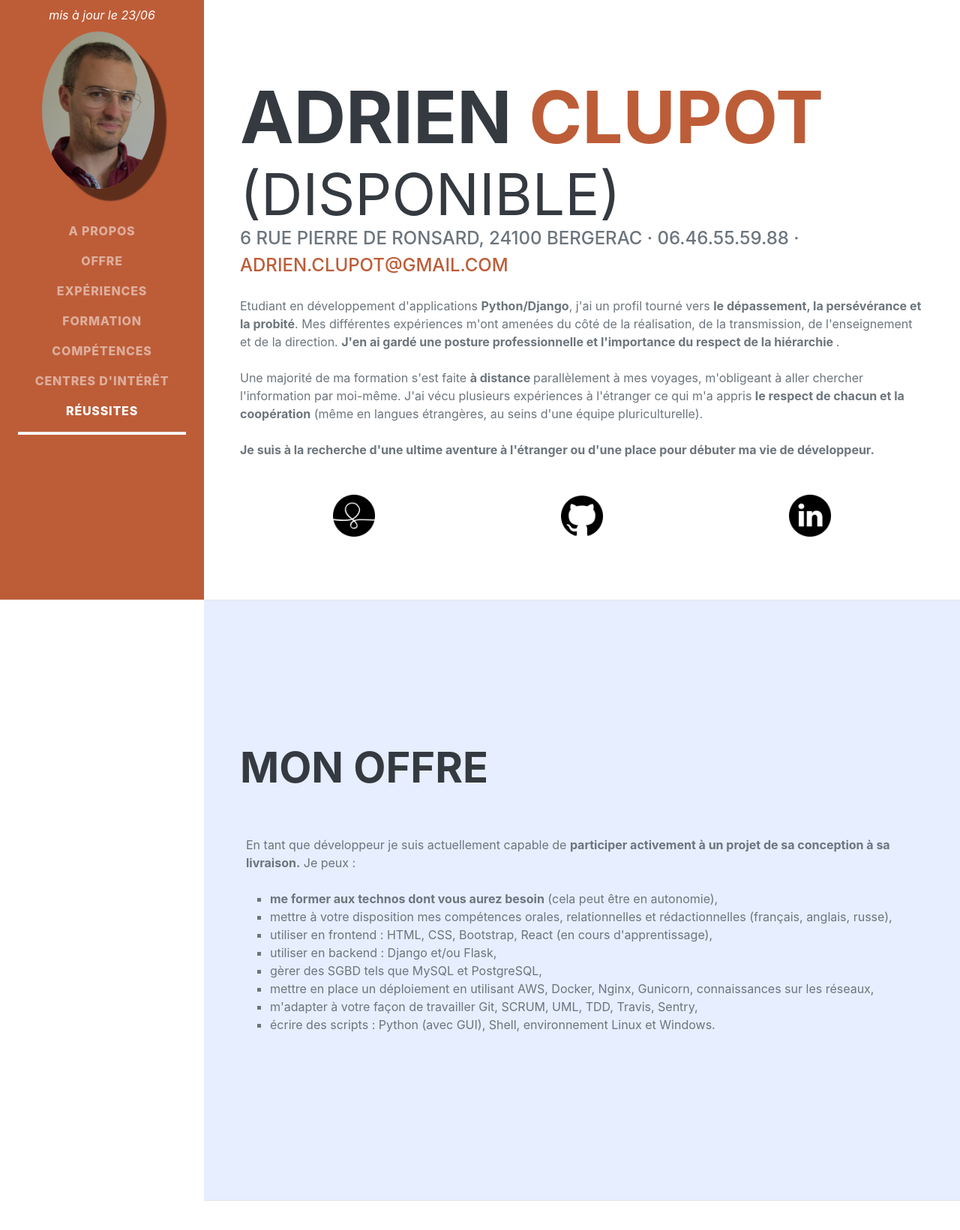
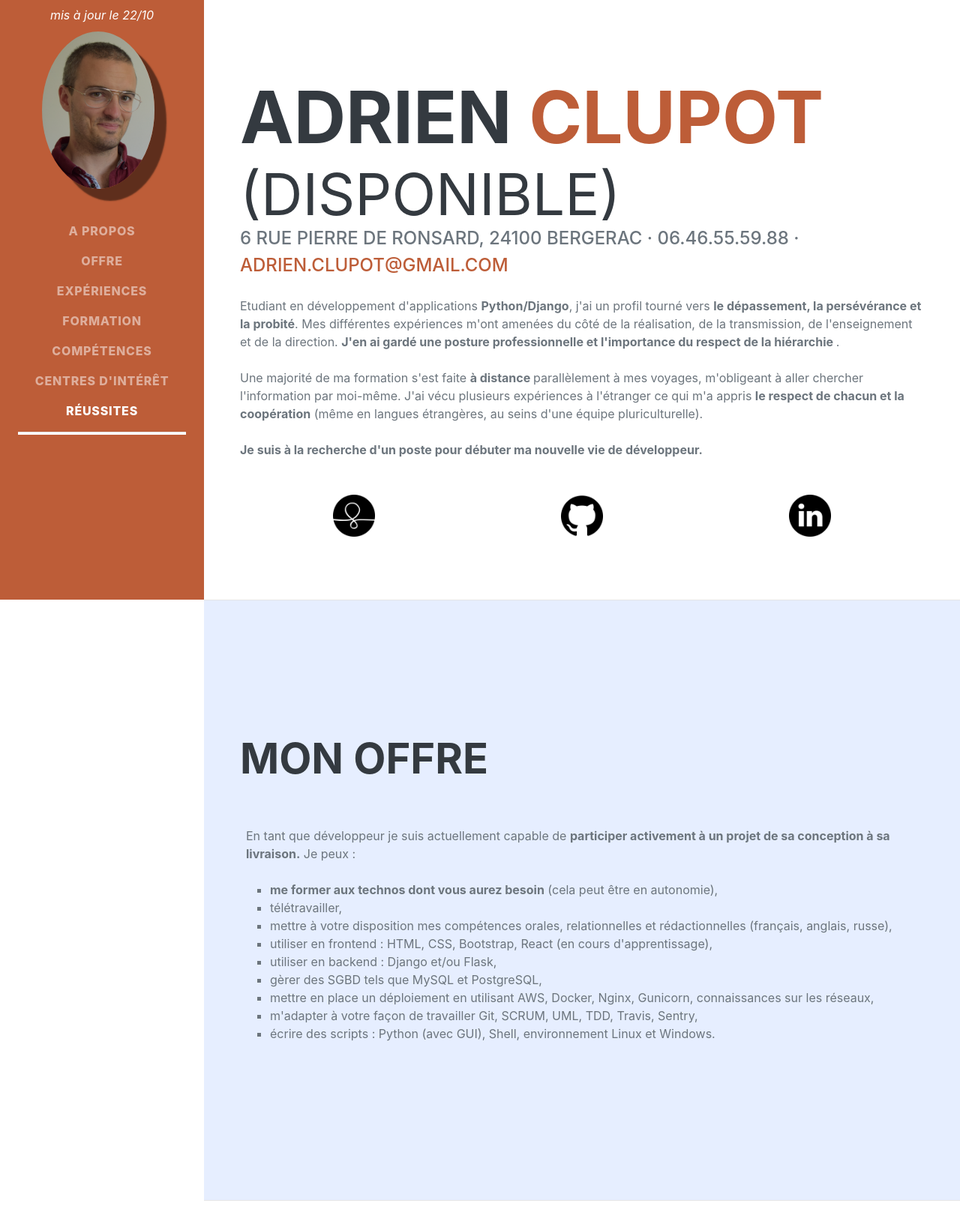
Before and after one commit to blingstand/cv, a Django app: page /cv/ in a window 1280 px wide. Shown: the top 1641 px of the page at 75% size. Run offline with Django 3.2, Linux system fonts and the light colour scheme; some libraries are stand-ins or nearby versions; some web fonts are replaced.

Commit message:
change after morgane comments

```diff
--- a/core/templates/core/core.html
+++ b/core/templates/core/core.html
@@ -31,7 +31,7 @@
 <body id="page-top">
 
   <nav class="navbar navbar-expand-lg navbar-dark bg-primary fixed-top" id="sideNav">
-    <p class="text-white italic">mis à jour le 23/06</p>
+    <p class="text-white italic">mis à jour le 22/10</p>
     <span class="d-block d-lg-none"><a class="navbar-brand js-scroll-trigger" href="#page-top">Adrien CLUPOT</a></span>
     <span class="d-none d-lg-block">
       <div class="cardBox">
--- a/cv/templates/cv/index.html
+++ b/cv/templates/cv/index.html
@@ -18,17 +18,17 @@
 			</p>
 			<p class=" mb-4"> Une majorité de ma formation s'est faite <span class="imp">à distance </span> parallèlement à mes voyages, m'obligeant à aller chercher l'information par moi-même. J'ai vécu plusieurs expériences à l'étranger ce qui m'a appris <span class="imp">le respect de chacun	et la coopération</span> (même en langues étrangères, au seins d'une équipe pluriculturelle).
 			</p>
-			<p class=" mb-4"><span class="imp">Je suis à la recherche d'une ultime aventure à l'étranger ou d'une place pour débuter ma vie de développeur.</span>
+			<p class=" mb-4"><span class="imp">Je suis à la recherche d'un poste pour débuter ma nouvelle vie de développeur.</span>
 			</p>
 			<div class="social-icons">
 				<a href="https://www.couchsurfing.com/people/adrienclupot" target="_blank">
-					<img class="logo mt-5" src="{%static 'core/assets/img/cs.png' %}" alt="logo couchsurfing" ></img>
+					<img class="logo mt-5" src="{%static 'core/assets/img/cs.png' %}" alt="logo couchsurfing" title="ma personnalité"></img>
 				</a>
 				<a href="https://github.com/blingstand" target="_blank">
-					<img class="logo mt-5" src="{%static 'core/assets/img/git.png' %}" alt="logo github" ></img>
+					<img class="logo mt-5" src="{%static 'core/assets/img/git.png' %}" alt="logo github" title="mon travail"></img>
 				</a>
 				<a href="https://www.linkedin.com/in/adrien-clupot-31ab41154/" target="_blank">
-					<img class="logo mt-5" src="{%static 'core/assets/img/lki.png' %}" alt="logo linkedin" ></img>
+					<img class="logo mt-5" src="{%static 'core/assets/img/lki.png' %}" alt="logo linkedin" title="mon parcours" ></img>
 				</a>
 			</div>
 		</div>
@@ -44,6 +44,7 @@
 					En tant que développeur je suis actuellement capable de <span class="imp">participer activement à un projet de sa conception à sa livraison.</span> Je peux :
 					<ul class="square">
 						<li><span class="imp">me former aux technos dont vous aurez besoin</span> (cela peut être en autonomie),</li>
+						<li>télétravailler,</li>
 						<li>mettre à votre disposition mes compétences orales, relationnelles et rédactionnelles (français, anglais, russe),</li>
 						<li>utiliser en frontend : HTML, CSS, Bootstrap, React (en cours d'apprentissage),</li>
 						<li>utiliser en backend : Django et/ou Flask, </li>
@@ -180,8 +181,8 @@
 				<div class="resume-content">
 					<h3 class="mb-0">Employé agricole (Allemagne)</h3>
 					<div class="subheading mb-3"><a href="https://wwoof.de/"> Wwoofing Allemagne	</a></div>
-					<p>J'ai travaillé dans une ferme agricole biologique en Allemagne près de Hanovre. J'ai fait du maraîchage et des travaux de construction. J'ai passé un mois avec des personnes végétariennes.
-						<span class="imp"> J'ai pu apprécier au quotidien la rigueur allemande.</span>
+					<p>J'ai travaillé dans une ferme agricole biologique en Allemagne près de Hanovre. J'ai fait du maraîchage et des travaux de construction. J'ai passé un mois avec des personnes très différentes de celui que j'étais, je m'y suis adapté et cela m'a amené à prendre conscience de mon mode de vie.
+						<span class="imp"> J'en ai gardé l'habitude de me lever de bonne heure et de travailler tous les jours .</span>
 					</p>
 				</div>
 				<div class="resume-date text-md-right">
@@ -192,8 +193,8 @@
 				<div class="resume-content">
 					<h3 class="mb-0">Animateur Ski (FR74)</h3>
 					<div class="subheading mb-3"><a href="https://www.montreuil.fr/education-jeunesse/sejours-de-vacances"> Ville de Montreuil </a></div>
-					<p>Poste d'animateur spécialisé ski pour jeunes issus de milieu défavorisé. Il y a eu un incident lié à la drogue dans l'équipe d'animation mais classé sans suite pour cause de manque de personnel encadrant.
-						<span class="imp"> J'ai pris conscience que l'une des limites du cadre était les décisions menant à sa propre fin.</span>
+					<p>Poste d'animateur spécialisé ski pour jeunes issus de milieu défavorisé. Le directeur avait pris le parti de poser un cadre souple, pour une équipe qui avait besoin d'être accompagnée.
+						<span class="imp"> J'ai pu expérimenter qu'une situation où le cadre est fixé avant la prise en compte de l'équipe crée rapidement des difficultés.</span>
 					</p>
 				</div>
 				<div class="resume-date text-md-right">
@@ -205,7 +206,7 @@
 					<h3 class="mb-0">Agent service restauration (FR63)</h3>
 					<div class="subheading mb-3"><a href="https://usine.crous-clermont.fr/restauration/"> Restaurant Universitaire Crous	</a></div>
 					<p>Poste de plongeur au sein des cuisine du Restaurant Universitaire de Clermont-Ferrand.
-						<span class="imp"> J'ai pu vivre une situation où l'absence de chef a mené à l'anarchie.</span>
+						<span class="imp"> J'ai pu vivre une situation d'auto gestion ratée en l'absence de chef.</span>
 					</p>
 				</div>
 				<div class="resume-date text-md-right">
@@ -216,7 +217,7 @@
 				<div class="resume-content">
 					<h3 class="mb-0">Animateur Roller (FR33)</h3>
 					<div class="subheading mb-3"><a href="http://www.laligue33.org/"> La Ligue de l'Enseignement		</a></div>
-					<p>Poste d'animateur spécialisé qui m'a demandé de préparer des cours pratiques mais aussi d'arriver à intégrer les adultes accompagnateurs. Colo assez spéciale avec beaucoup plus de problèmes de vie en collectivité que d'habitude menant à des renvois, des hospitalisations et la venu de la gendarmerie.
+					<p>Poste d'animateur spécialisé qui m'a demandé de préparer des cours pratiques mais aussi d'arriver à intégrer les adultes accompagnateurs. Colo assez spéciale avec beaucoup plus de problèmes de vie en collectivité que précédemment.
 						<span class="imp"> J'en retiens l'importance d'une direction cohérente et unie lorsque la situation s'envenime.</span>
 					</p>
 				</div>
@@ -240,7 +241,7 @@
 				<div class="resume-content">
 					<h3 class="mb-0">Animateur Ski (FR38)</h3>
 					<div class="subheading mb-3"><a href="http://www.laligue38.org/"> La Ligue de l'Enseignement	</a></div>
-					<p>Poste d'animateur spécialisé ski pour jeunes issus de milieu défavorisé avec beaucoup de blessés parmi les enfants suite à des négligences d'adultes. Colo éprouvante d'un point de vue physique : 6h de ski par jours avec seulement 4h de sommeil par nuit sur un mois.
+					<p>Poste d'animateur spécialisé ski pour jeunes issus de milieu défavorisé. Colo demandant un fort investissement physique : 6h de ski par jours avec seulement 4h de sommeil par nuit sur un mois.
 						<span class="imp"> J'ai pris conscience que mes capacités physiques étaient bien meilleures que ce que j'imaginais.</span>
 					</p>
 				</div>
@@ -340,7 +341,7 @@
 					<div>Informatique - Didactique</div>
 					<p>MASTER 1</p>
 					<p>
-						Je n'ai pas fait le master2 car l'offre et la réalité des enseignements étaient trop différents à mon goût. L'enseignement universitaire ne me convient plus.
+						L'enseignement universitaire ne me m'apportant pas ce dont j'avais besoin j'ai préféré arrêter.
 					</p>
 					<p>
 						Durant cette année j'ai réalisé des projets de conception pédagogique pour l'université mais aussi dans le cadre d'un stage à l'alliance française de Grenoble.
@@ -421,7 +422,7 @@
 		<div class=" ">
 			<div class="w-100 bg-white p-5">
 				<h2 class="mb-5 text-center">Centres d'intérêt</h2>
-				<p class="text-indent">En dehors du code, j'aime explorer cela peut passer par visiter chacun des petits villages autour de chez moi comme aller visiter un département voisin, une région ou un pays. Mon exploration se fait majoritairement avec vélo, saccoches et tente mais il m'arrive d'utiliser le bus ou la voiture. Je suis attiré par la nature et les rencontres pour partager de bons moments avec des amis ou inconnus. C'est encore plus fun en parlant d'autres langues.</p>
+				<p class="text-indent">En dehors du code, j'aime explorer cela peut passer par visiter chacun des petits villages autour de chez moi comme aller visiter un département voisin, une région ou un pays. Mon exploration se fait majoritairement avec vélo, saccoches et tente mais il m'arrive d'utiliser le bus ou la voiture. Je suis attiré par la nature et les rencontres pour partager de bons moments avec des amis ou gens rencontrés récemment. C'est encore plus fun en parlant d'autres langues.</p>
 				<p class="text-indent ">Lorsque la météo ne me permet pas de sortir (ou pendant un confinement), je joue en ligne ou alors j'étudie, une habitude devenue un plaisir. J'aime apprendre, résoudre des problèmes, m'améliorer et produire. Ma pratique du code répond à tout cela.</p>
 			</div>
 		</div>
@@ -433,8 +434,10 @@
 		<div class="w-100">
 			<h2 class="mb-5">Réussites personnelles</h2>
 			<form action="">
-				<input type="checkbox" id="ch0">
-				<label for="ch0">Devenir développeur python/django,</label><br>
+				<input type="checkbox" id="ch0" checked>
+				<label for="ch0">Trouver un emploi,</label><br>
+				<input type="checkbox" id="ch0" checked>
+				<label for="ch0">Finir ma formation : développeur Python/Django,</label><br>
 				<input type="checkbox" id="ch1" checked>
 				<label for="ch1">Vivre un an dans une base militaire,</label><br>
 				<input type="checkbox" id="ch2" checked>
```
Also changed, not shown: 1 other file.
